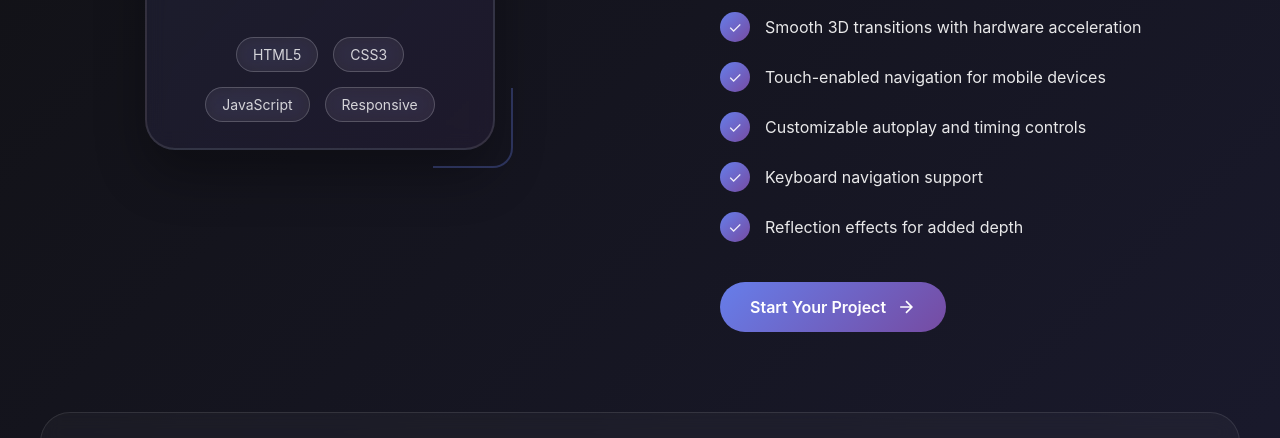
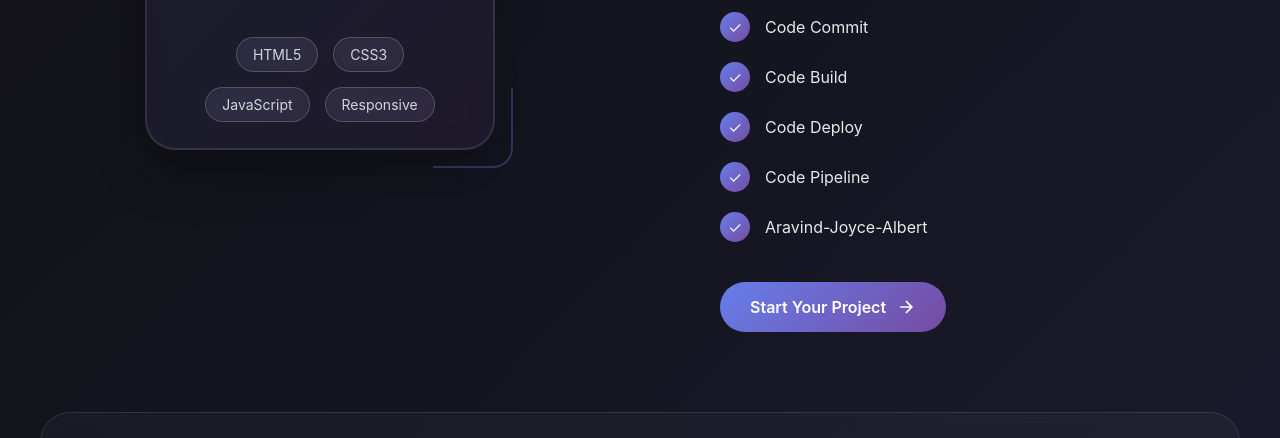
Before and after one commit to AravindPappala555/joycealbertpipelinedemo, a plain HTML site: page index.html in a window 1280 px wide. Shown: the part 1562-2000 px from the top of the page. Drawn offline with Linux system fonts and the light colour scheme.

Commit message:
new modified inde file

```diff
--- a/index.html
+++ b/index.html
@@ -159,11 +159,11 @@ https://templatemo.com/tm-595-3d-coverflow
                     <p>Whether you're showcasing portfolio pieces, product images, or creating an interactive story, our 3D coverflow brings your content to life with fluid animations and intuitive controls.</p>
 
                     <ul class="feature-list">
-                        <li>Smooth 3D transitions with hardware acceleration</li>
-                        <li>Touch-enabled navigation for mobile devices</li>
-                        <li>Customizable autoplay and timing controls</li>
-                        <li>Keyboard navigation support</li>
-                        <li>Reflection effects for added depth</li>
+                        <li>Code Commit</li>
+                        <li>Code Build</li>
+                        <li>Code Deploy</li>
+                        <li>Code Pipeline</li>
+                        <li>Aravind-Joyce-Albert</li>
                     </ul>
 
                     <a href="#contact" class="cta-button">
```
